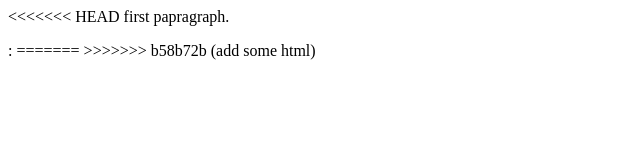
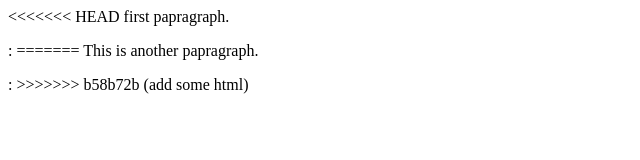
Before and after one commit to nkiprono99/learning-git, a plain HTML site: page index.html in a window 1280 px wide. Shown: the whole page, without its empty margins (0-640 px from the left). Drawn offline with Linux system fonts and the light colour scheme.

Commit message:
addad changes to line 7

```diff
--- a/index.html
+++ b/index.html
@@ -15,6 +15,7 @@
 <title>page Title</title
 </head>
 <body
+<p>This is another papragraph.</p>:
 </body>
 </html>
 >>>>>>> b58b72b (add some html)
```
